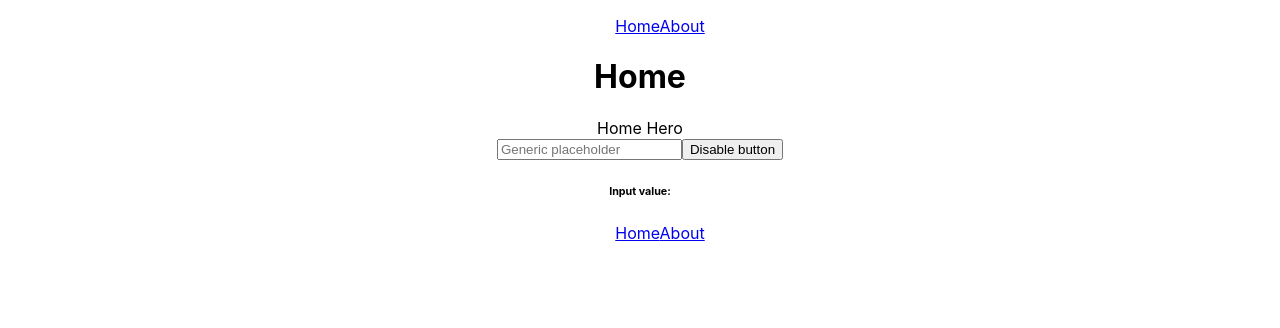
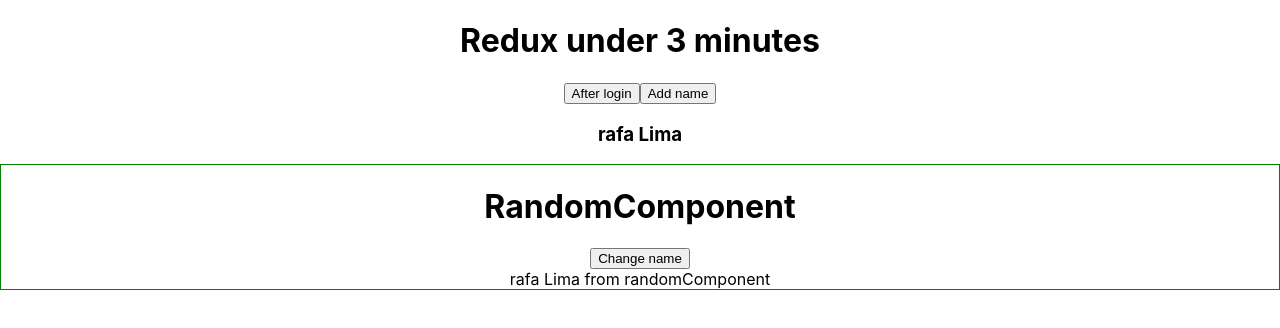
Before and after one commit to Koulinn/basics_react, a React (Create React App) app: page / in a window 1280 px wide. Shown: the top 328 px of the page. Built offline with nearby package versions, Linux system fonts and the light colour scheme.

Commit message:
Redux toolkit

```diff
--- a/src/App.js
+++ b/src/App.js
@@ -1,70 +1,35 @@
-import { useState } from 'react'
-import './App.css'
-import Navigation from './Navigation'
-import { Routes, Route } from 'react-router-dom'
-import GenericView from './views/GenericView'
+import { useState } from "react";
+import "./App.css";
+import Navigation from "./Navigation";
+import { Routes, Route } from "react-router-dom";
+import GenericView from "./views/GenericView";
+import DetailedPage from "./views/DetailedPage";
+import { useDispatch, useSelector } from "react-redux";
+import { getUser, addUserName } from "./redux/slices/userSlice.js";
+import RandomComponent from "./RandomComponent";
 
 function App() {
-    const [isEnabled, setIsEnabled] = useState(true)
-    const [inputValue, setInputValue] = useState('')
+  const dispatch = useDispatch();
+  const { name } = useSelector((state) => state.user.userDetails);
 
-    // useEffect(() => {
-    //     props.setInputValue('')
-    // }, [title])
+  const login = () => {
+    dispatch(getUser());
+  };
 
-    return (
-        <div className='App'>
-            <Navigation />
-            <Routes>
-                <Route
-                    path='/'
-                    element={
-                        <GenericView
-                            title='Home'
-                            heroText={'Home Hero'}
-                            props1={1}
-                            props2={2}
-                            props3={3}
-                        />
-                    }
-                />
-                <Route
-                    path='/about'
-                    element={
-                        <GenericView
-                            title='About'
-                            heroText={'About Hero'}
-                            setInputValue={setInputValue}
-                            props1={1}
-                            props2={2}
-                            props3={3}
-                        />
-                    }
-                />
-            </Routes>
-            <div>
-                <input
-                    type='text'
-                    placeholder='Generic placeholder'
-                    disabled={!isEnabled}
-                    onChange={(e) => setInputValue(e.target.value)}
-                />
+  const addName = () => {
+    dispatch(addUserName("Ted"));
+  };
 
-                <button
-                    onClick={(anyName) => {
-                        console.log(anyName)
-                        setIsEnabled(!isEnabled)
-                    }}
-                >
-                    {isEnabled ? 'Disable button' : 'Enable button'}
-                </button>
-                <h6>Input value: {inputValue}</h6>
-            </div>
-            <footer>
-                <Navigation />
-            </footer>
-        </div>
-    )
+  return (
+    <div className="App">
+      <h1>Redux under 3 minutes</h1>
+      <button onClick={login}>After login</button>
+      <button onClick={addName}>Add name</button>
+
+      <h3>{name}</h3>
+      <RandomComponent />
+    </div>
+  );
 }
 
-export default App
+export default App;
--- /dev/null
+++ b/src/RandomComponent.jsx
@@ -0,0 +1,25 @@
+import React from "react";
+import { useDispatch, useSelector } from "react-redux";
+import { getUser, addUserName } from "./redux/slices/userSlice.js";
+
+function RandomComponent() {
+  const dispatch = useDispatch();
+  const { name } = useSelector((state) => state.user.userDetails);
+
+  const login = () => {
+    dispatch(getUser());
+  };
+
+  const addName = () => {
+    dispatch(addUserName("Luke Random"));
+  };
+  return (
+    <main style={{ border: "1px solid green" }}>
+      <h1>RandomComponent</h1>
+      <button onClick={addName}>Change name</button>
+      <div>{name + " from randomComponent"}</div>
+    </main>
+  );
+}
+
+export default RandomComponent;
--- a/src/index.js
+++ b/src/index.js
@@ -1,18 +1,22 @@
-import React from 'react';
-import ReactDOM from 'react-dom';
-import './index.css';
-import App from './App';
-import reportWebVitals from './reportWebVitals';
-import { BrowserRouter } from 'react-router-dom'
+import React from "react";
+import ReactDOM from "react-dom";
+import "./index.css";
+import App from "./App";
+import reportWebVitals from "./reportWebVitals";
+import { BrowserRouter } from "react-router-dom";
+import { Provider } from "react-redux";
+import store from "../src/redux/store";
 
 ReactDOM.render(
-    <React.StrictMode>
-        <BrowserRouter>
-            <App />
-        </BrowserRouter>
-    </React.StrictMode>,
-    document.getElementById('root')
-)
+  <React.StrictMode>
+    <Provider store={store}>
+      <BrowserRouter>
+        <App />
+      </BrowserRouter>
+    </Provider>
+  </React.StrictMode>,
+  document.getElementById("root")
+);
 
 // If you want to start measuring performance in your app, pass a function
 // to log results (for example: reportWebVitals(console.log))
--- /dev/null
+++ b/src/redux/slices/userSlice.js
@@ -0,0 +1,64 @@
+import { createSlice, createAsyncThunk } from "@reduxjs/toolkit";
+
+export const getUser = createAsyncThunk("userSlice/getUser", async (arg) => {
+  try {
+    //fetch axios
+
+    // const res = await axios.get(`url`);
+    const data = {
+      name: "Mr. Rios",
+      dob: "03-11-1982",
+      country: "UK",
+    };
+
+    return data;
+  } catch (error) {
+    console.log(error);
+  }
+});
+
+export const userSlice = createSlice({
+  name: "userSlice",
+  initialState: {
+    userDetails: {
+      name: "rafa Lima",
+      dob: "03-11-1987",
+      country: "BR",
+    },
+    address: {
+      add_1: "",
+      add_2: "",
+      add_3: "",
+      add_4: "",
+      city: "",
+      county: "",
+    },
+    isLogged: false,
+    requestStatus: "",
+  },
+
+  reducers: {
+    addUserName: (state, { payload }) => {
+      console.log(payload, "from reducer add user");
+      state.userDetails.name = payload;
+    },
+  },
+  extraReducers: {
+    [getUser.pending]: (state, action) => {
+      state.requestStatus = "loading";
+    },
+    [getUser.fulfilled]: (state, { payload }) => {
+      // the payload is going to be your return
+      console.log(payload, "from fulfilled");
+      state.requestStatus = "success";
+      state.userDetails = payload;
+    },
+    [getUser.rejected]: (state, action) => {
+      state.requestStatus = "failed";
+    },
+  },
+});
+
+export const { addUserName } = userSlice.actions;
+
+export default userSlice.reducer;
--- /dev/null
+++ b/src/redux/store.js
@@ -0,0 +1,8 @@
+import { configureStore } from "@reduxjs/toolkit";
+import userSlice from "./slices/userSlice";
+
+export default configureStore({
+  reducer: {
+    user: userSlice,
+  },
+});
--- /dev/null
+++ b/src/views/DetailedPage.jsx
@@ -0,0 +1,17 @@
+import React from "react";
+import { useParams } from "react-router-dom";
+
+// https://6260532a53a42eaa0703665d.mockapi.io/:endpoint
+
+function DetailedPage() {
+  const { productID } = useParams();
+  console.log(productID);
+  return (
+    <div>
+      <h1>DetailedPage</h1>
+      <div></div>
+    </div>
+  );
+}
+
+export default DetailedPage;
--- a/src/views/GenericView.jsx
+++ b/src/views/GenericView.jsx
@@ -1,13 +1,41 @@
-import React from 'react'
+import React from "react";
+import { Link } from "react-router-dom";
+import RenderChildren from "./RenderChildren";
+import TitleComponent from "./TitleComponent";
+
+const USERS = [
+  {
+    id: 1,
+    name: "user 1",
+  },
+  {
+    id: 2,
+    name: "user 2",
+  },
+  {
+    id: 3,
+    name: "user 3",
+  },
+  {
+    id: 4,
+    name: "user 4",
+  },
+];
 
 function GenericView(props) {
-    console.log(props, 'props1')
-    return (
-        <main>
-            <h1>{props.title}</h1>
-            <div>{props.heroText}</div>
-        </main>
-    )
+  console.log(props, "props1");
+  return (
+    <main>
+      <RenderChildren testprops="testprops">
+        <TitleComponent text={props.title} />
+
+        <div>{props.heroText}</div>
+        {USERS.map((user) => (
+          <Link to={`/detailed${user.id}`}>{user.name}</Link>
+        ))}
+      </RenderChildren>
+    </main>
+  );
 }
 
-export default GenericView
+export default GenericView;
--- /dev/null
+++ b/src/views/RenderChildren.jsx
@@ -0,0 +1,13 @@
+import React from "react";
+
+function RenderChildren({ children, ...props }) {
+  console.log(props);
+  return (
+    <div>
+      <h5>Render Children component</h5>
+      {children}
+    </div>
+  );
+}
+
+export default RenderChildren;
--- /dev/null
+++ b/src/views/TitleComponent.jsx
@@ -0,0 +1,7 @@
+import React from "react";
+
+function TitleComponent({ text }) {
+  return <h1>{text}</h1>;
+}
+
+export default TitleComponent;
```
Also changed, not shown: src/views/Home.jsx (deleted, +0 -12 lines), src/redux/slices/cartSlice.js (added).
